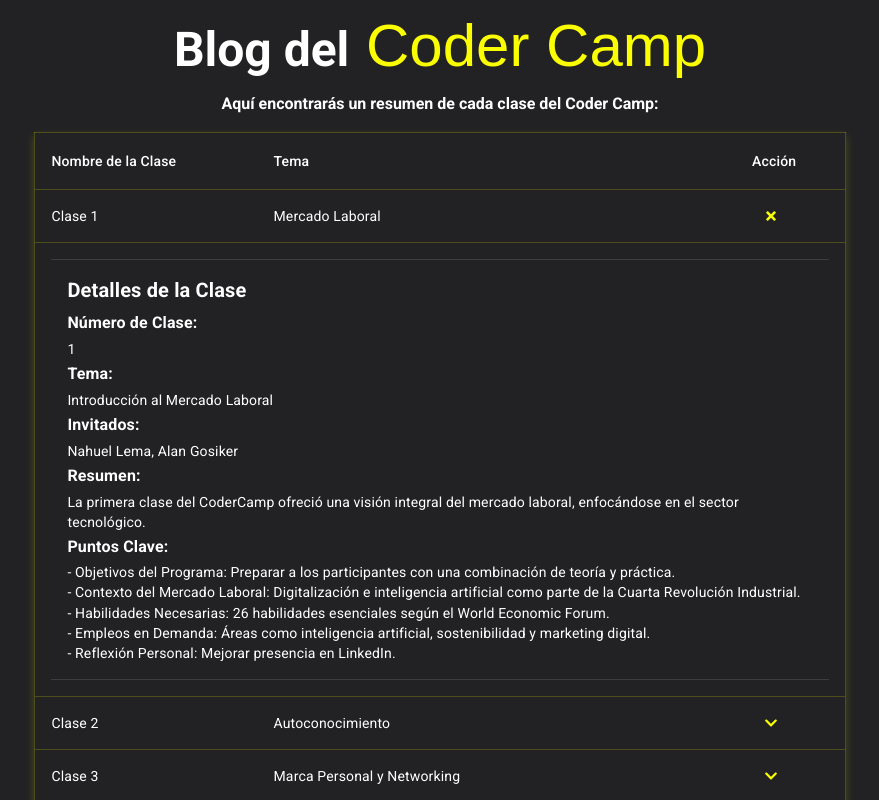
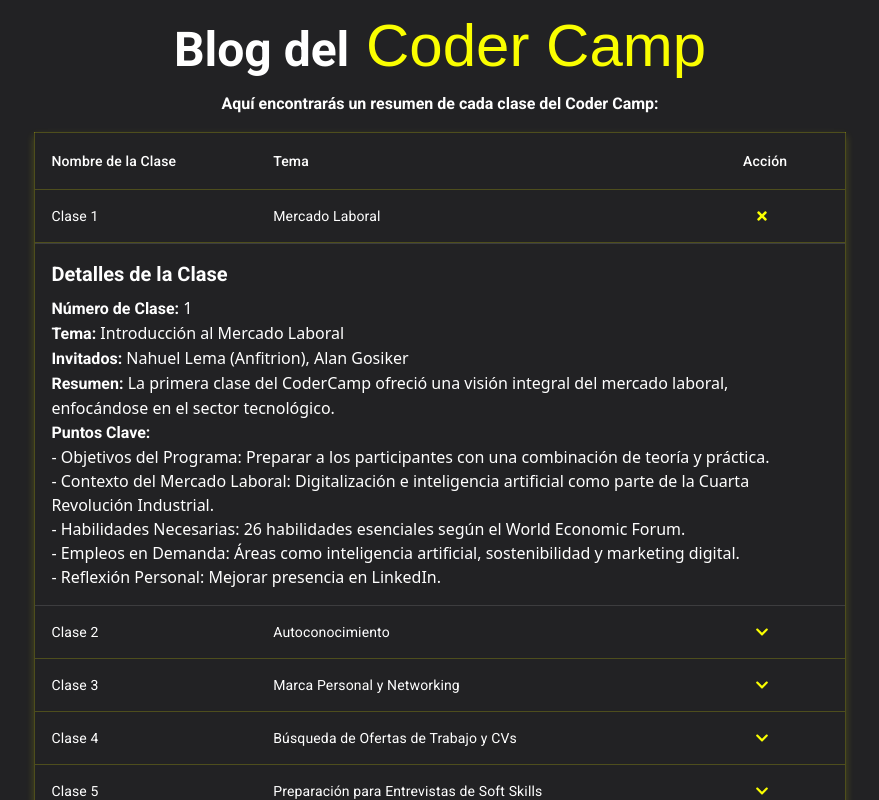
Before and after one commit to facchin21/codercamp, a React (Vite) app: page /blog in a window 1280 px wide. Both pictures are taken after a click on the button 971 px from the left and 317 px from the top of the page. Shown: the top 800 px of the page, without its empty margins (200-1079 px from the left). Built offline with nearby package versions, Linux system fonts and the light colour scheme; a web font is replaced by a local one.

Commit message:
agrego anfitrion.

```diff
--- a/src/components/Tabla.jsx
+++ b/src/components/Tabla.jsx
@@ -1,5 +1,5 @@
 import React, { useState } from 'react';
-import { Table, Thead, Tr, Th, TBody, Td, Subtitle } from '../styled/Table';
+import { Table, Thead, Tr, Th, TBody, Td, Subtitle, TransitionTd } from '../styled/Table';
 import { classes } from '../data/class';
 import { FaChevronDown, FaTimes } from 'react-icons/fa';
 
@@ -37,13 +37,13 @@
                         </Tr>
                         {selectedClass?.id === cls.id && (
                          <Tr>
-                                  <Td colSpan="3" className="px-0">
+                            <TransitionTd colSpan="3" isOpen={selectedClass?.id === cls.id}>
                                     <article className="p-4 bg-primary-dark border-t border-b border-Border">
                                         <h3 className="text-xl font-semibold mb-2 font-Roboto">Detalles de la Clase</h3>
-                                          <p><Subtitle>Número de Clase:</Subtitle> {cls.details.numeroClase}</p>
-                                          <p><Subtitle>Tema:</Subtitle> {cls.details.tema}</p>
-                                          <p><Subtitle>Invitados:</Subtitle> {cls.details.invitados.join(', ')}</p>
-                                          <p><Subtitle>Resumen:</Subtitle> {cls.details.resumen}</p>
+                                        <div><Subtitle>Número de Clase:</Subtitle> {cls.details.numeroClase}</div>
+                                        <div><Subtitle>Tema:</Subtitle> {cls.details.tema}</div>
+                                        <div><Subtitle>Invitados:</Subtitle> {cls.details.invitados.join(', ')}</div>
+                                        <div><Subtitle>Resumen:</Subtitle> {cls.details.resumen}</div>
                                         <div>
                                             <Subtitle>Puntos Clave:</Subtitle>
                                             <ul>
@@ -53,7 +53,7 @@
                                             </ul>
                                         </div>
                                     </article>
-                                  </Td>
+                                </TransitionTd>
                             </Tr>
                         )}
                     </React.Fragment>
--- a/src/data/class.js
+++ b/src/data/class.js
@@ -8,7 +8,7 @@
       "details": {
         "numeroClase": 1,
         "tema": "Introducción al Mercado Laboral",
-        "invitados": ["Nahuel Lema", "Alan Gosiker"],
+        "invitados": ["Nahuel Lema (Anfitrion)", "Alan Gosiker"],
         "resumen": "La primera clase del CoderCamp ofreció una visión integral del mercado laboral, enfocándose en el sector tecnológico.",
         "puntosClave": [
           "Objetivos del Programa: Preparar a los participantes con una combinación de teoría y práctica.",
@@ -27,7 +27,7 @@
       "details": {
         "numeroClase": 2,
         "tema": "Autoconocimiento",
-        "invitados": ["Rocío Trevisan"],
+        "invitados": ["Nahuel Lema (Anfitrion)","Rocío Trevisan"],
         "resumen": "Se discutieron métodos para identificar fortalezas y debilidades, y cómo alinear estas con las pasiones y objetivos personales.",
         "puntosClave": [
           "Objetivos de la Clase: Reflexionar sobre la relación entre autoconocimiento y la búsqueda de empleo.",
@@ -45,7 +45,7 @@
       "details": {
         "numeroClase": 3,
         "tema": "Marca Personal y Networking",
-        "invitados": ["Caro Lancelotti"],
+        "invitados": ["Nahuel Lema (Anfitrion)","Caro Lancelotti"],
         "resumen": "Se discutieron estrategias clave, la relevancia del storytelling, y se desmintieron mitos comunes sobre Recursos Humanos.",
         "puntosClave": [
           "Objetivos de la Clase: Introducción al storytelling y marca personal.",
@@ -64,7 +64,7 @@
       "details": {
         "numeroClase": 4,
         "tema": "Búsqueda de Ofertas de Trabajo y CVs",
-        "invitados": ["Celi Bueno Solórzano"],
+        "invitados": ["Nahuel Lema (Anfitrion)","Celi Bueno Solórzano"],
         "resumen": "Se discutieron las mejores fuentes para encontrar empleo, la importancia de LinkedIn, y se dieron consejos prácticos para destacar.",
         "puntosClave": [
           "Objetivos de la Clase: Entender los pasos para una búsqueda laboral eficiente.",
@@ -82,7 +82,7 @@
       "details": {
         "numeroClase": 5,
         "tema": "Preparación para Entrevistas de Soft Skills",
-        "invitados": ["Cami Luis"],
+        "invitados": ["Segundo D'Augerot (Anfitrion)","Cami Luis"],
         "resumen": "Los participantes recibieron estrategias y herramientas prácticas para enfrentar con éxito las entrevistas laborales.",
         "puntosClave": [
           "Objetivos de la Clase: Proporcionar herramientas útiles para la búsqueda laboral.",
@@ -101,7 +101,7 @@
       "details": {
         "numeroClase": 6,
         "tema": "Más Recursos para Prepararte para la Entrevista",
-        "invitados": ["Johanna Dzikowsky", "Rosangie Chirino"],
+        "invitados": ["Segundo D'Augerot (Anfitrion)","Johanna Dzikowsky", "Rosangie Chirino"],
         "resumen": "Se enfocó en las habilidades blandas y la gestión del entorno de la entrevista.",
         "puntosClave": [
           "Objetivos de la Clase: Realizar ejercicios prácticos de comunicación.",
--- a/src/styled/Table.js
+++ b/src/styled/Table.js
@@ -1,31 +1,26 @@
-import styled from "styled-components";
+import styled from 'styled-components';
 
-// Tabla principal
 export const Table = styled.table`
     width: 85%;
     border-spacing: 0;
     border: 1px solid rgba(255, 255, 0, 0.2);
     border-collapse: collapse;
     box-shadow: 0 4px 8px rgba(255, 255, 0, 0.2);
-
     @media (min-width: 1280px){
         width: 65%;
     }
 `;
 
-// Encabezado de la tabla
 export const Thead = styled.thead`
     display: table-header-group;
 `;
 
-// Fila de la tabla
 export const Tr = styled.tr`
     display: table-row;
     vertical-align: middle;
     outline: 0;
 `;
 
-// Celda de encabezado
 export const Th = styled.th`
     font-family: "Roboto", Helvetica, Arial, sans-serif;
     font-weight: 500;
@@ -40,12 +35,10 @@
     border-bottom: 1px solid rgba(255, 255, 0, 0.2);
 `;
 
-// Cuerpo de la tabla
 export const TBody = styled.tbody`
     display: table-row-group;
 `;
 
-// Celda de datos
 export const Td = styled.td`
     font-family: "Roboto", Helvetica, Arial, sans-serif;
     font-weight: 400;
@@ -61,9 +54,17 @@
     transition: all 300ms ease;
 `;
 
-export const Subtitle = styled.p`
-    font-family : "Roboto";
-    font-size : 1rem;
+export const TransitionTd = styled.td`
+    padding: 0;
+    max-height: ${({ isOpen }) => (isOpen ? 'auto' : '0')};
+    opacity: ${({ isOpen }) => (isOpen ? 1 : 0)};
+    overflow: hidden;
+    transition: max-height 0.5s ease, opacity 0.5s ease;
+`;
+
+export const Subtitle = styled.span`
+    font-family: "Roboto";
+    font-size: 1rem;
     font-weight: bold;
-    margin : 4px 0;
-`
+    margin: 4px 0;
+`;
```
Lines whose indentation alone changed are shown as unchanged.
